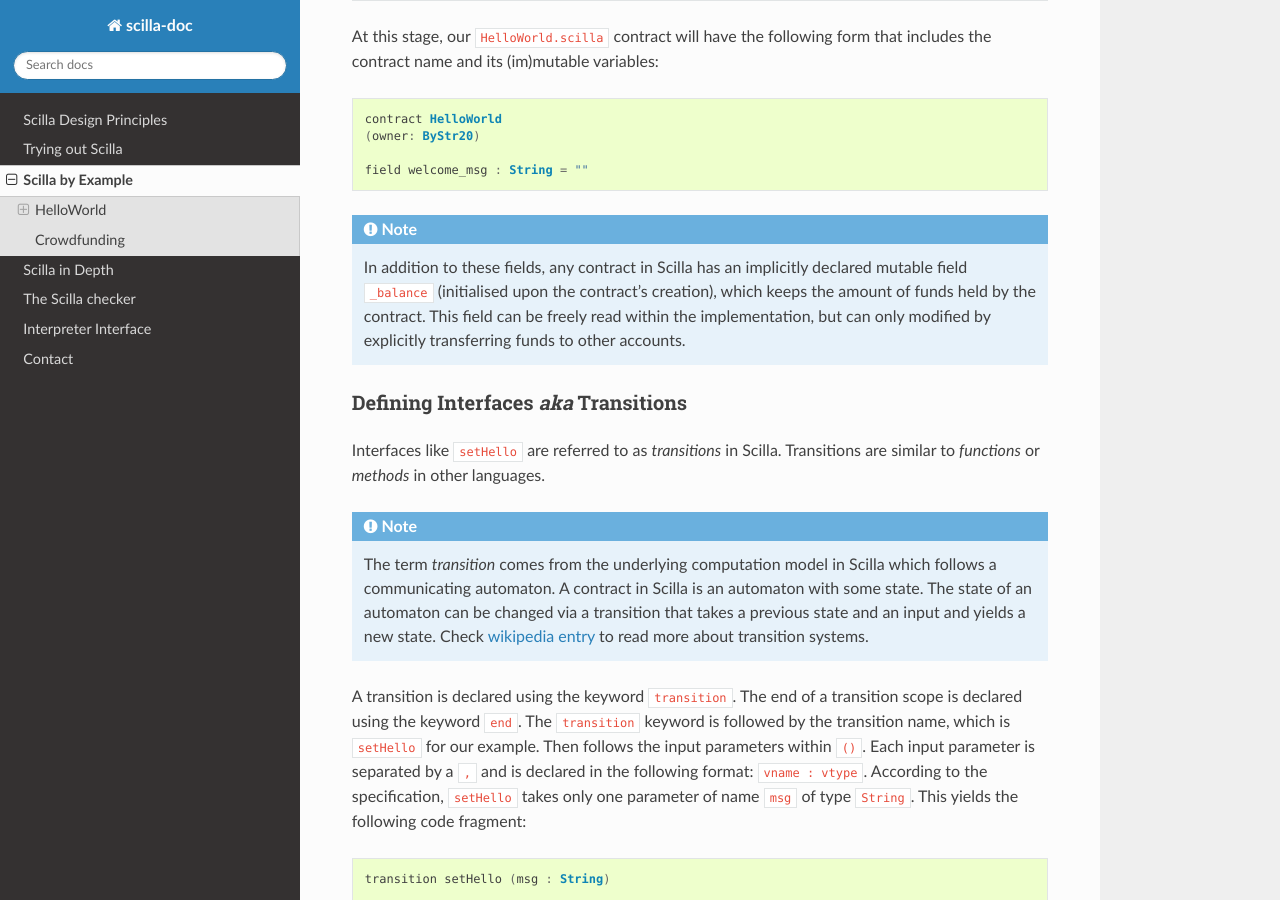
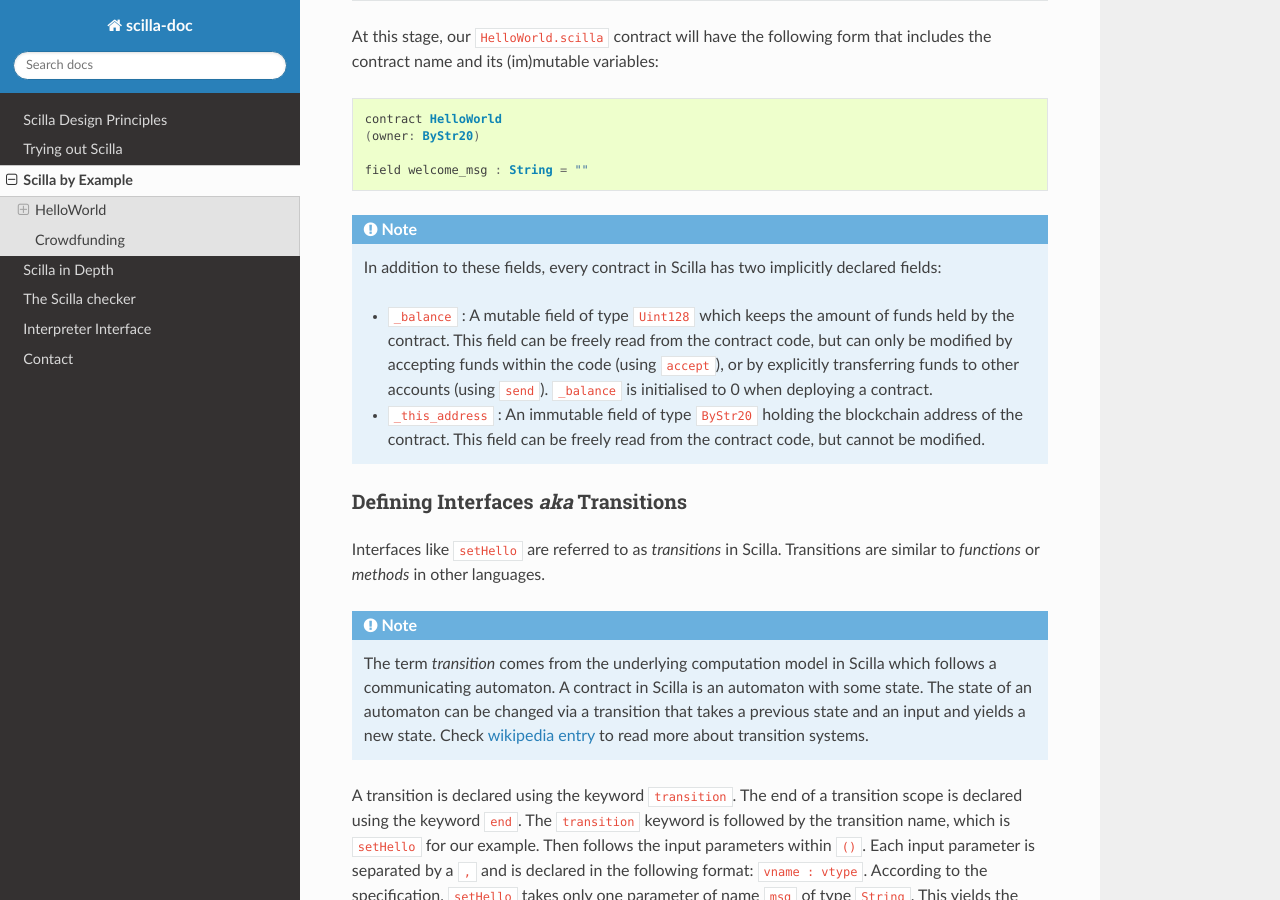
Before and after one commit to Zilliqa/scilla-docs, a Sphinx documentation site: the page built from docs/source/scilla-by-example.rst, in a window 1280 px wide and 900 px high, scrolled down 1331 px. Built offline with Sphinx 7.4.7 and the Read the Docs theme 2.0.0, drawn with Linux system fonts in a browser that asks for light colours.

Commit message:
Added _this_address

```diff
--- a/docs/source/scilla-by-example.rst
+++ b/docs/source/scilla-by-example.rst
@@ -86,11 +86,21 @@ that includes the contract name and its (im)mutable variables:
 
 
 .. note::
-        In addition to these fields, any contract in Scilla has an implicitly
-        declared mutable field ``_balance`` (initialised upon the contract’s
-        creation), which keeps the amount of funds held by the contract.  This
-        field can be freely read within the implementation, but can only
-        modified by explicitly transferring funds to other accounts.
+        In addition to these fields, every contract in Scilla has two implicitly
+        declared fields:
+
+        - ``_balance`` : A mutable field of type ``Uint128`` which
+          keeps the amount of funds held by the contract. This field
+          can be freely read from the contract code, but can only be
+          modified by accepting funds within the code (using
+          ``accept``), or by explicitly transferring funds to other
+          accounts (using ``send``). ``_balance`` is initialised to 0
+          when deploying a contract.
+
+        - ``_this_address`` : An immutable field of type ``ByStr20``
+          holding the blockchain address of the contract. This field
+          can be freely read from the contract code, but cannot be
+          modified.
 
 
 
```
